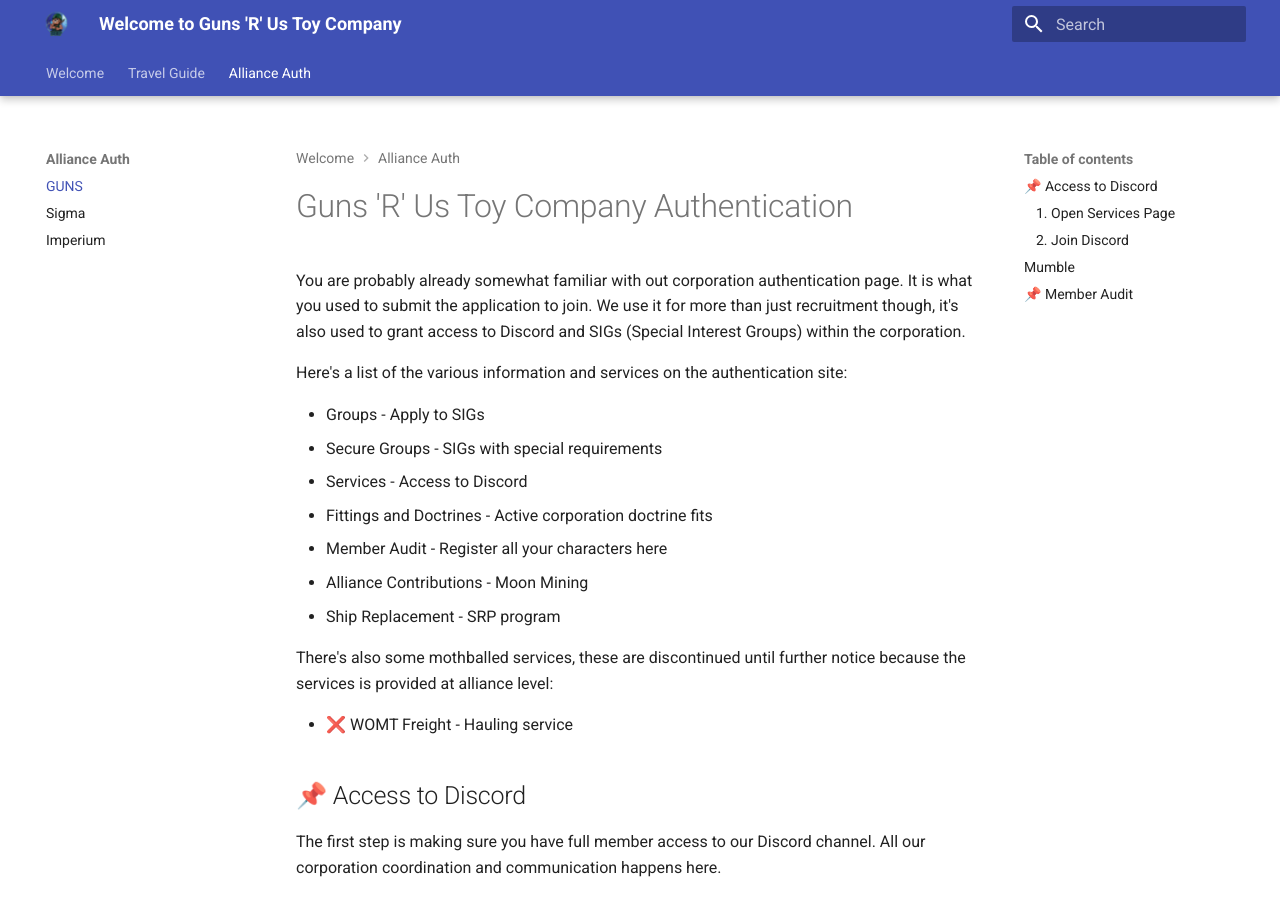
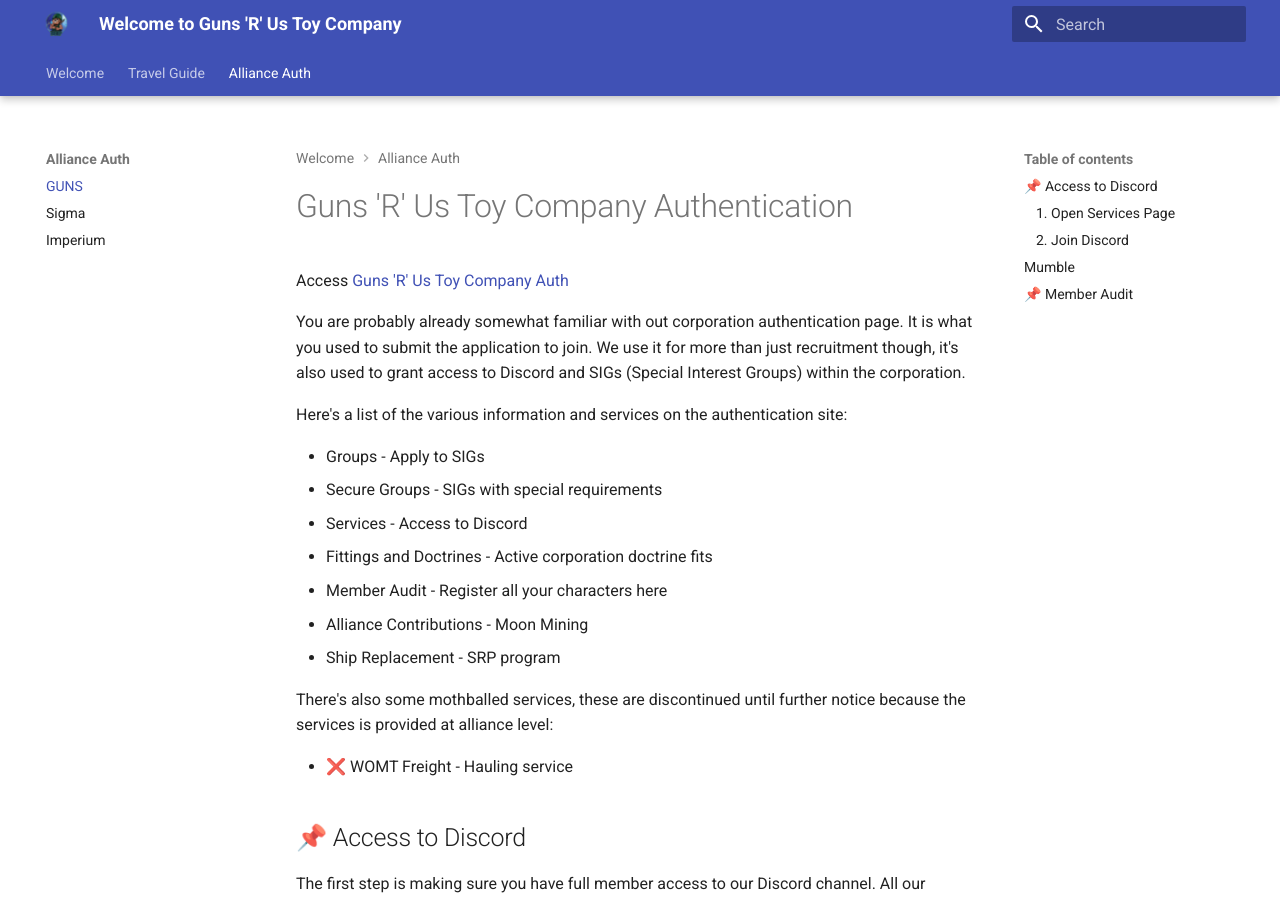
Before and after one commit to agelito/guns-r-us-onboarding, an MkDocs documentation site: the page built from docs/auth/guns.md, in a window 1280 px wide and 900 px high. Built offline with MkDocs 1.6.1 and Material for MkDocs 9.7.7, drawn with Linux system fonts in a browser that asks for light colours.

Commit message:
docs: add link to guns auth

```diff
--- a/docs/auth/guns.md
+++ b/docs/auth/guns.md
@@ -1,4 +1,6 @@
 # Guns 'R' Us Toy Company Authentication
+
+Access [Guns 'R' Us Toy Company Auth](https://womp.aoifu.com/)
 
 You are probably already somewhat familiar with out corporation authentication page. It is what you used to submit the application to join. We use it for more than just recruitment though, it's also used to grant access to Discord and SIGs (Special Interest Groups) within the corporation.
 
```
